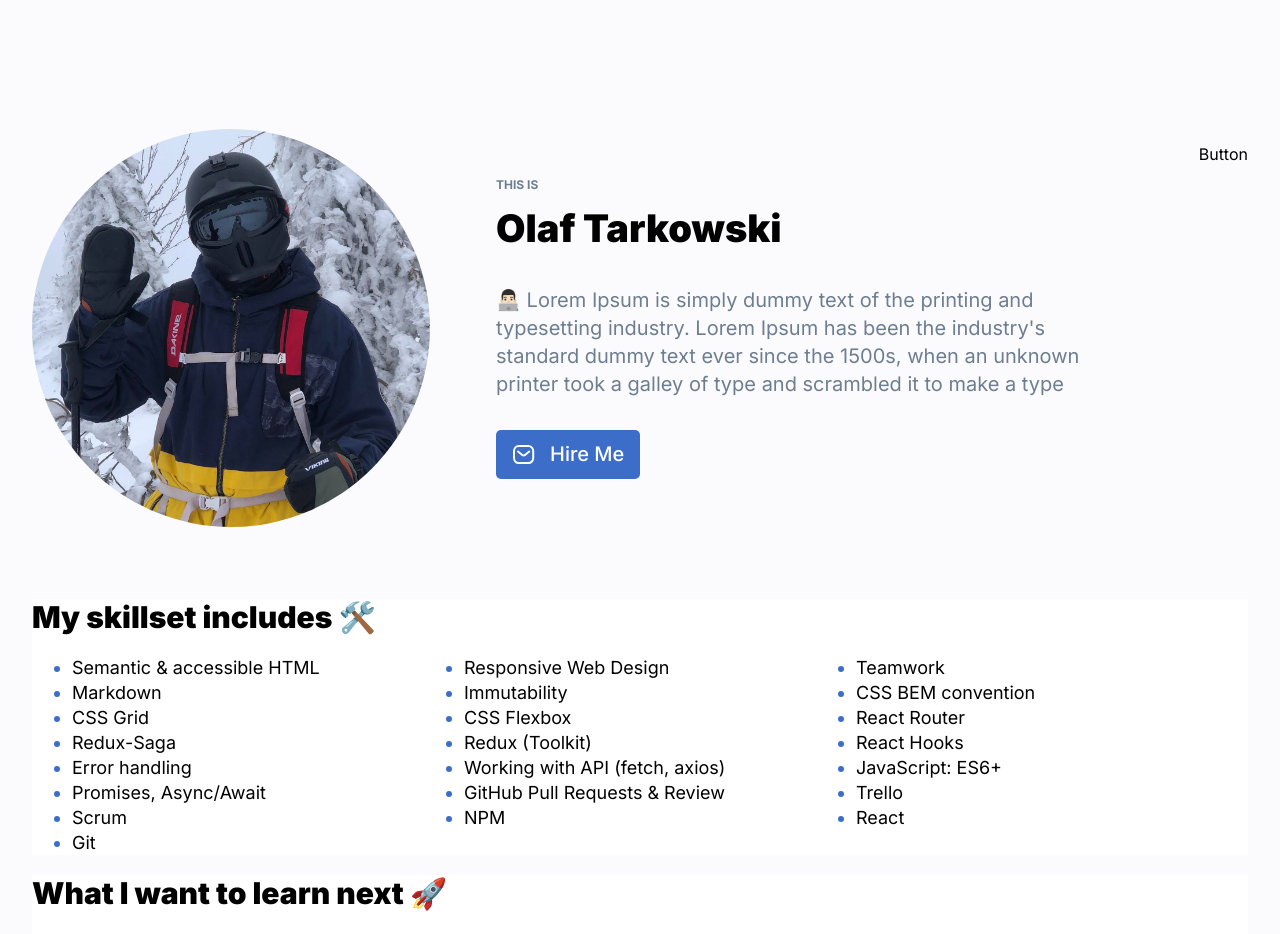
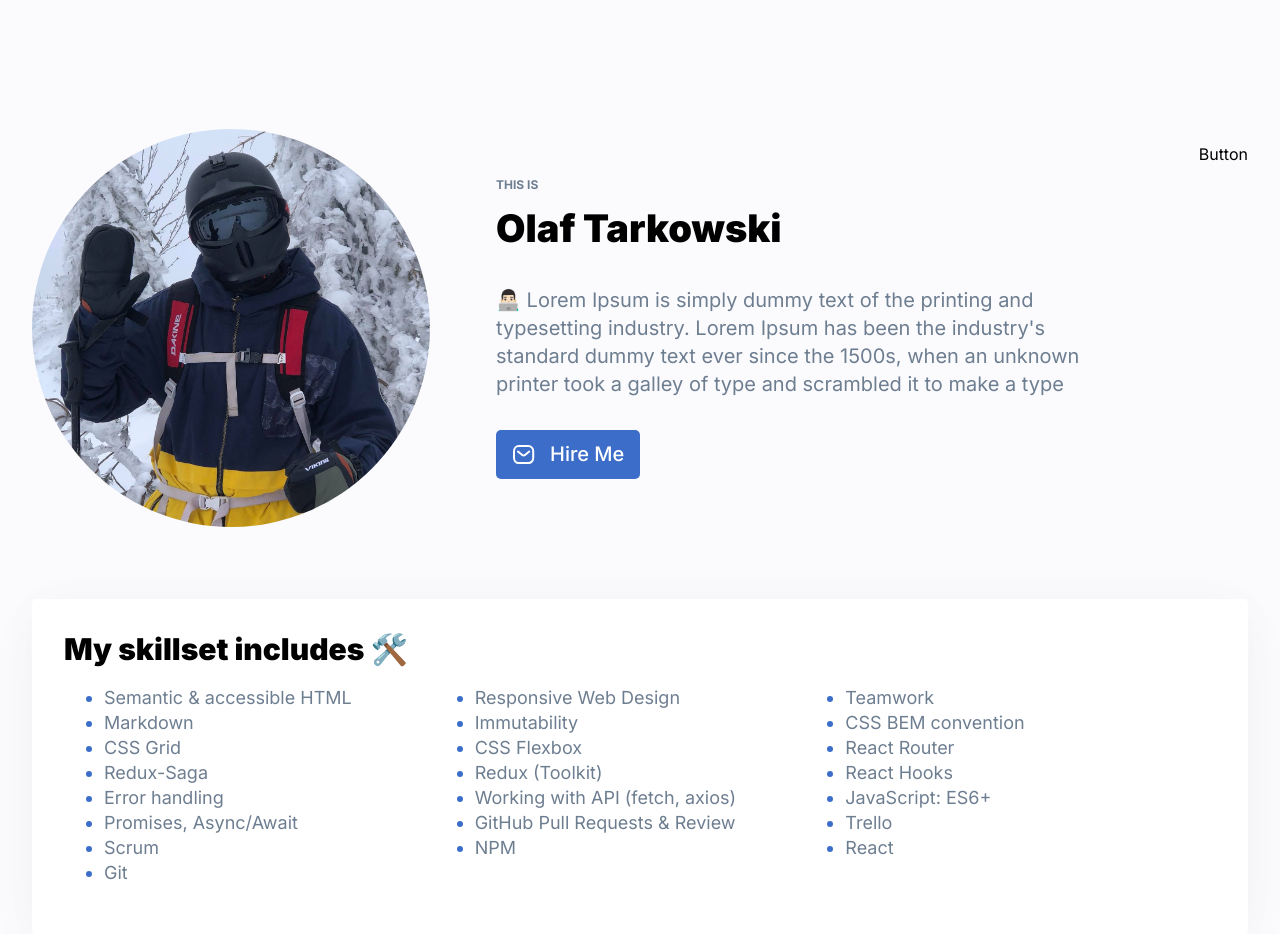
Before and after one commit to Olaf-Tarkowski/personal-homepage, a React (Create React App) app: page / in a window 1280 px wide. Shown: the top 934 px of the page. Built offline with nearby package versions, Linux system fonts and the light colour scheme.

Commit message:
Improved styles added

```diff
--- a/src/common/Tiles/styled.js
+++ b/src/common/Tiles/styled.js
@@ -1,10 +1,15 @@
 import styled from "styled-components";
 
 export const Tile = styled.div`
+    padding: 32px;
+    margin-bottom: 72px;
     background-color: ${({ theme }) => theme.color.white};
+    box-shadow: 0px -2px 50px rgba(9, 10, 51, 0.02), 0px 16px 58px rgba(9, 10, 51, 0.03);
+    border-radius: 5px;
 `;
 
 export const Title = styled.h1`
+    margin: 0px;
     color: ${({ theme }) => theme.color.black};
     font-weight: 900;
     font-size: 30px;
@@ -24,5 +29,5 @@ export const ListItem = styled.li`
 `;
 
 export const Line = styled.span`
-    color: ${({ theme }) => theme.color.black};
+    color: ${({ theme }) => theme.color.slateGray};
 `;
```
